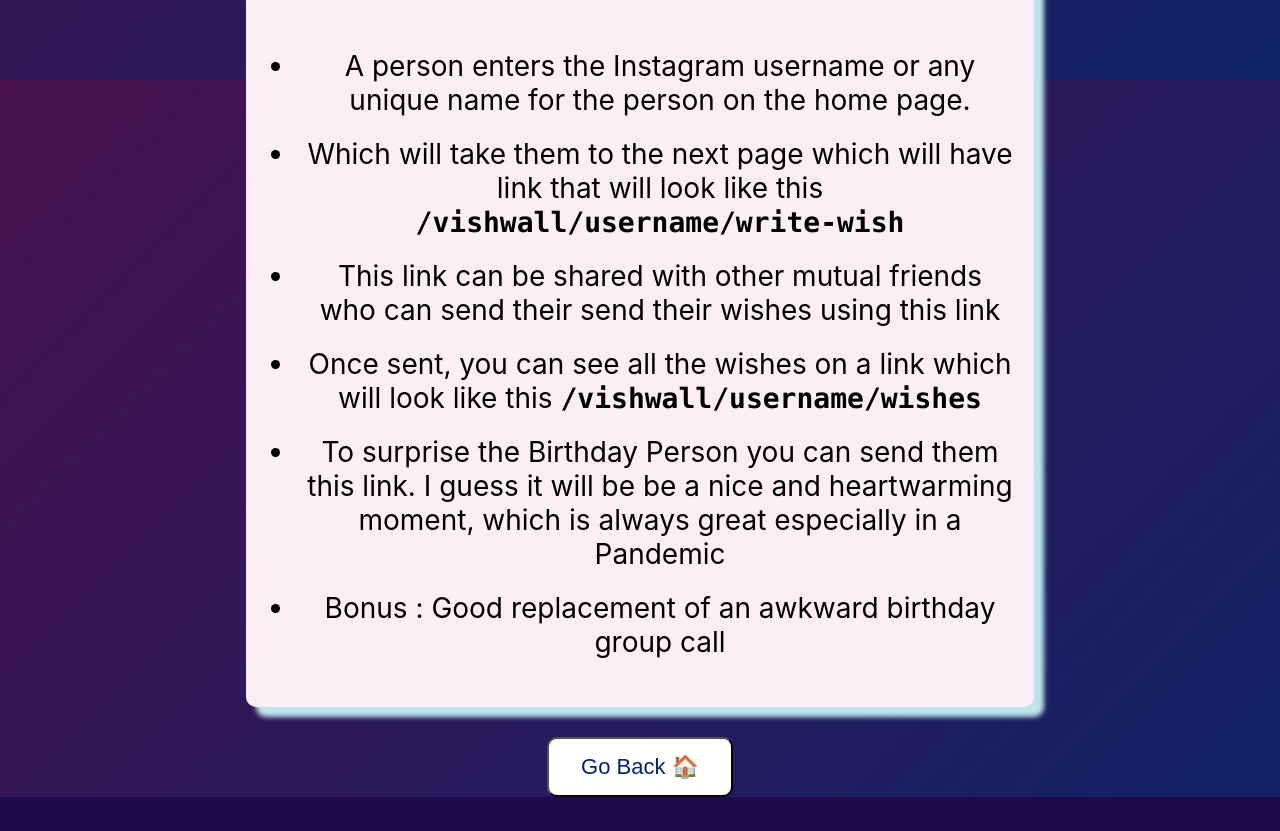
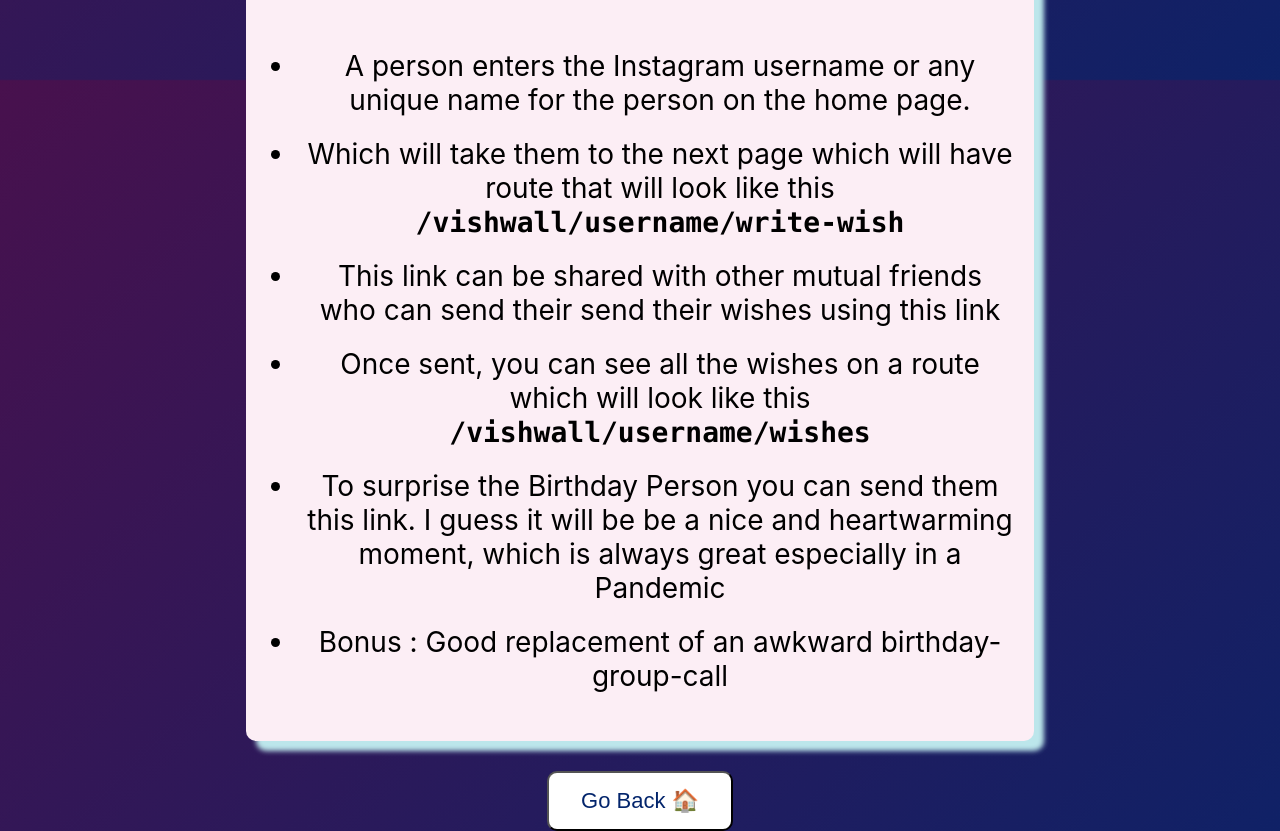
Before and after one commit to abcdeepakr/vishwall, a React app: page /vishwall/about in a window 1280 px wide. Shown: the part 720-1551 px from the top of the page. Before the commit the page ends 1517 px from the top, so only its background shows below. Built offline with nearby package versions, Linux system fonts and the light colour scheme; no server answers; what use-harperdb would draw is missing.

Commit message:
update about page

```diff
--- a/src/Components/About/About.js
+++ b/src/Components/About/About.js
@@ -24,11 +24,11 @@
 
                         <ul >
                             <li>A person enters the Instagram username or any unique name for the person on the home page.</li>
-                            <li>Which will take them to the next page which will have link that will look like this <strong><code>/vishwall/username/write-wish</code></strong></li>
+                            <li>Which will take them to the next page which will have route that will look like this <strong><code>/vishwall/username/write-wish</code></strong></li>
                             <li>This link can be shared with other mutual friends who can send their send their wishes using this link</li>
-                            <li>Once sent, you can see all the wishes on a link which will look like this <strong><code>/vishwall/username/wishes</code></strong></li>
+                            <li>Once sent, you can see all the wishes on a route which will look like this <strong><code>/vishwall/username/wishes</code></strong></li>
                             <li>To surprise the Birthday Person you can send them this link. I guess it will be be a nice and heartwarming moment, which is always great especially in a Pandemic</li>
-                            <li>Bonus : Good replacement of an awkward birthday group call</li>
+                            <li>Bonus : Good replacement of an awkward birthday-group-call</li>
                         </ul>
 
                 </div>
```
